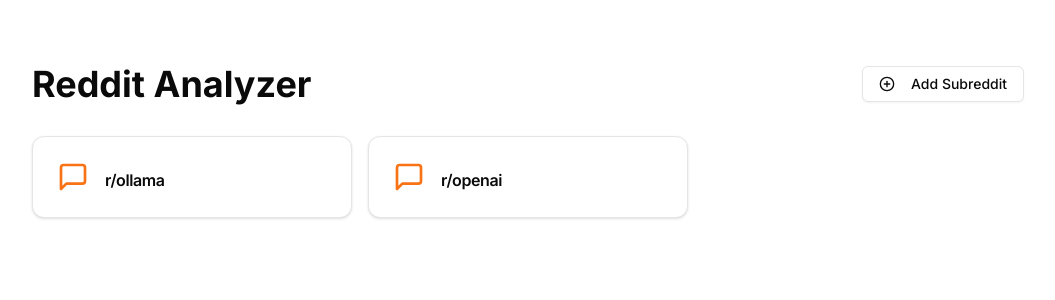
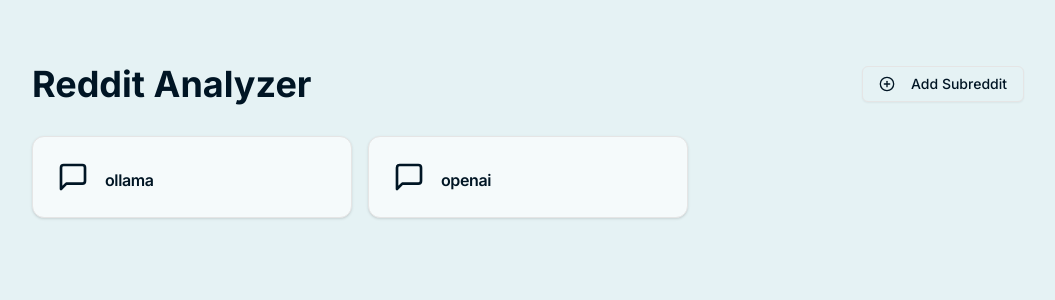
Before and after one commit to TheMaxta/RedditAnalyticsAgent, a Next.js app in the folder reddit-analyzer/: page / in a window 1280 px wide. Shown: the top 300 px of the page, without its empty margins (112-1167 px from the left). Built offline with nearby package versions, Linux system fonts and the light colour scheme.

Commit message:
changed colors

```diff
--- a/reddit-analyzer/src/app/api/subreddit/[name]/posts/route.ts
+++ b/reddit-analyzer/src/app/api/subreddit/[name]/posts/route.ts
@@ -14,10 +14,13 @@
   request: Request,
   { params }: { params: { name: string } }
 ) {
+  console.log(`[Posts API] Fetching posts for r/${params.name}`);
+  const { name } = await params;
   try {
-    const posts = await reddit.getSubreddit(params.name).getNew({
+    const posts = await reddit.getSubreddit(name).getNew({
       limit: 100
     });
+    console.log(`[Posts API] Found ${posts.length} total posts for r/${name}`);
 
     const twentyFourHoursAgo = Date.now() - (24 * 60 * 60 * 1000);
 
@@ -33,9 +36,10 @@
       }))
       .sort((a, b) => b.score - a.score);
 
+    console.log(`[Posts API] Returning ${recentPosts.length} recent posts for r/${name}`);
     return NextResponse.json(recentPosts);
   } catch (error) {
-    console.error('Error fetching Reddit posts:', error);
+    console.error(`[Posts API] Error fetching posts for r/${name}:`, error);
     return NextResponse.json({ error: 'Failed to fetch posts' }, { status: 500 });
   }
 }
--- a/reddit-analyzer/src/components/PostsTable.tsx
+++ b/reddit-analyzer/src/components/PostsTable.tsx
@@ -7,35 +7,71 @@
   TableRow,
 } from "@/components/ui/table";
 import { RedditPost } from "@/types/reddit";
+import { ThemeAnalysis } from "@/types/themes";
 import { formatDistanceToNow } from "date-fns";
+import { Loader2 } from "lucide-react";
+import { Badge } from "@/components/ui/badge";
 
 interface PostsTableProps {
   posts: RedditPost[];
+  themes?: ThemeAnalysis[];
+  isAnalyzing: boolean;
 }
 
-export function PostsTable({ posts }: PostsTableProps) {
+export function PostsTable({ posts, themes = [], isAnalyzing }: PostsTableProps) {
+  const getThemesForPost = (postUrl: string) => {
+    const analysis = themes.find(t => t.postId === postUrl);
+    if (!analysis) return [];
+
+    const activeThemes = [];
+    if (analysis.categories.isSolutionRequest) activeThemes.push("Solution");
+    if (analysis.categories.isPainOrAnger) activeThemes.push("Pain & Anger");
+    if (analysis.categories.isAdviceRequest) activeThemes.push("Advice");
+    if (analysis.categories.isMoneyTalk) activeThemes.push("Money");
+    return activeThemes;
+  };
+
   return (
     <Table>
-      <TableHeader>
+      <TableHeader className="bg-table-header text-white">
         <TableRow>
           <TableHead>Title</TableHead>
+          <TableHead className="w-[200px]">Categories</TableHead>
           <TableHead className="w-[100px] text-right">Score</TableHead>
           <TableHead className="w-[100px] text-right">Comments</TableHead>
           <TableHead className="w-[150px] text-right">Posted</TableHead>
         </TableRow>
       </TableHeader>
       <TableBody>
-        {posts.map((post) => (
-          <TableRow key={post.url}>
+        {posts.map((post, index) => (
+          <TableRow key={post.url} className={index % 2 === 0 ? "bg-table-row" : ""}>
             <TableCell>
               <a
                 href={post.url}
                 target="_blank"
                 rel="noopener noreferrer"
-                className="hover:underline"
+                className="hover:text-caribbean_current-700 text-caribbean_current transition-colors"
               >
                 {post.title}
               </a>
+            </TableCell>
+            <TableCell>
+              {isAnalyzing ? (
+                <div className="flex items-center gap-2">
+                  <Loader2 className="h-4 w-4 animate-spin" />
+                  <span className="text-sm text-muted-foreground">
+                    Analyzing...
+                  </span>
+                </div>
+              ) : (
+                <div className="flex flex-wrap gap-1">
+                  {getThemesForPost(post.url).map(theme => (
+                    <Badge variant="secondary" className="bg-papaya_whip-800 text-rich_black">
+                      {theme}
+                    </Badge>
+                  ))}
+                </div>
+              )}
             </TableCell>
             <TableCell className="text-right">{post.score}</TableCell>
             <TableCell className="text-right">{post.numComments}</TableCell>
--- a/reddit-analyzer/src/components/SubredditCard.tsx
+++ b/reddit-analyzer/src/components/SubredditCard.tsx
@@ -9,10 +9,10 @@
 export function SubredditCard({ name }: SubredditCardProps) {
   return (
     <Link href={`/subreddit/${name}`}>
-      <Card className="hover:bg-accent transition-colors cursor-pointer">
+      <Card className="hover:bg-papaya_whip-800 transition-colors cursor-pointer">
         <CardHeader className="flex flex-row items-center gap-4">
-          <MessageSquare className="w-8 h-8 text-orange-500" />
-          <CardTitle>r/{name}</CardTitle>
+          <MessageSquare className="w-8 h-8 text-caribbean_current" />
+          <CardTitle className="text-rich_black">{name}</CardTitle>
         </CardHeader>
       </Card>
     </Link>
--- /dev/null
+++ b/reddit-analyzer/src/components/ThemeCards.tsx
@@ -0,0 +1,77 @@
+import { Card, CardContent, CardHeader, CardTitle } from "@/components/ui/card";
+import { ThemeAnalysis } from "@/types/themes";
+import { Sheet, SheetContent, SheetHeader, SheetTitle, SheetTrigger } from "@/components/ui/sheet";
+import { useState } from "react";
+
+interface ThemeCardsProps {
+  analyses: ThemeAnalysis[];
+}
+
+export function ThemeCards({ analyses = [] }: ThemeCardsProps) {
+  const [selectedTheme, setSelectedTheme] = useState<string | null>(null);
+
+  const themes = {
+    solutionRequest: {
+      title: "Solution Requests",
+      posts: analyses.filter(a => a.categories.isSolutionRequest),
+      description: "Posts asking for solutions"
+    },
+    painOrAnger: {
+      title: "Pain & Anger",
+      posts: analyses.filter(a => a.categories.isPainOrAnger),
+      description: "Posts expressing frustration or anger"
+    },
+    adviceRequest: {
+      title: "Advice Requests",
+      posts: analyses.filter(a => a.categories.isAdviceRequest),
+      description: "Posts seeking advice"
+    },
+    moneyTalk: {
+      title: "Money Talk",
+      posts: analyses.filter(a => a.categories.isMoneyTalk),
+      description: "Posts discussing spending or money"
+    }
+  };
+
+  return (
+    <div className="grid grid-cols-1 md:grid-cols-2 gap-4">
+      {Object.entries(themes).map(([key, theme]) => (
+        <Sheet key={key}>
+          <SheetTrigger asChild>
+            <Card className="hover:bg-papaya_whip-800 transition-colors cursor-pointer border-caribbean_current-200">
+              <CardHeader>
+                <CardTitle className="text-rich_black">{theme.title}</CardTitle>
+              </CardHeader>
+              <CardContent>
+                <p className="text-rich_black-700 mb-2">{theme.description}</p>
+                <p className="font-bold text-caribbean_current">{theme.posts.length} posts</p>
+              </CardContent>
+            </Card>
+          </SheetTrigger>
+          <SheetContent>
+            <SheetHeader>
+              <SheetTitle>{theme.title}</SheetTitle>
+            </SheetHeader>
+            <div className="mt-4 space-y-4">
+              {theme.posts.map(post => (
+                <div key={post.postId} className="space-y-2">
+                  <a
+                    href={post.postId}
+                    target="_blank"
+                    rel="noopener noreferrer"
+                    className="font-medium hover:underline"
+                  >
+                    {post.title}
+                  </a>
+                  <p className="text-sm text-muted-foreground">
+                    {post.reasoning[key as keyof typeof post.reasoning]}
+                  </p>
+                </div>
+              ))}
+            </div>
+          </SheetContent>
+        </Sheet>
+      ))}
+    </div>
+  );
+}
--- /dev/null
+++ b/reddit-analyzer/src/types/themes.ts
@@ -0,0 +1,18 @@
+export interface PostThemes {
+  isSolutionRequest: boolean;
+  isPainOrAnger: boolean;
+  isAdviceRequest: boolean;
+  isMoneyTalk: boolean;
+}
+
+export interface ThemeAnalysis {
+  postId: string;
+  title: string;
+  categories: PostThemes;
+  reasoning: {
+    solutionRequest?: string | null;
+    painOrAnger?: string | null;
+    adviceRequest?: string | null;
+    moneyTalk?: string | null;
+  };
+}
--- a/reddit-analyzer/tailwind.config.ts
+++ b/reddit-analyzer/tailwind.config.ts
@@ -10,35 +10,31 @@
   theme: {
   	extend: {
   		colors: {
-  			background: 'hsl(var(--background))',
-  			foreground: 'hsl(var(--foreground))',
+  			background: "#E5F2F4", // Light blue background
+  			foreground: "#001524", // rich_black
+  			primary: {
+  				DEFAULT: "#15616D", // caribbean_current
+  				foreground: "#FFFFFF",
+  			},
+  			muted: {
+  				DEFAULT: "#B8DDE2", // Lighter caribbean_current
+  				foreground: "#001524",
+  			},
+  			accent: {
+  				DEFAULT: "#FF7D00", // orange_wheel
+  				foreground: "#001524",
+  			},
   			card: {
-  				DEFAULT: 'hsl(var(--card))',
-  				foreground: 'hsl(var(--card-foreground))'
+  				DEFAULT: "#F5FAFB", // Very light blue
+  				foreground: "#001524",
   			},
   			popover: {
   				DEFAULT: 'hsl(var(--popover))',
   				foreground: 'hsl(var(--popover-foreground))'
   			},
-  			primary: {
-  				DEFAULT: 'hsl(var(--primary))',
-  				foreground: 'hsl(var(--primary-foreground))'
-  			},
   			secondary: {
   				DEFAULT: 'hsl(var(--secondary))',
   				foreground: 'hsl(var(--secondary-foreground))'
-  			},
-  			muted: {
-  				DEFAULT: 'hsl(var(--muted))',
-  				foreground: 'hsl(var(--muted-foreground))'
-  			},
-  			accent: {
-  				DEFAULT: 'hsl(var(--accent))',
-  				foreground: 'hsl(var(--accent-foreground))'
-  			},
-  			destructive: {
-  				DEFAULT: 'hsl(var(--destructive))',
-  				foreground: 'hsl(var(--destructive-foreground))'
   			},
   			border: 'hsl(var(--border))',
   			input: 'hsl(var(--input))',
@@ -49,7 +45,15 @@
   				'3': 'hsl(var(--chart-3))',
   				'4': 'hsl(var(--chart-4))',
   				'5': 'hsl(var(--chart-5))'
-  			}
+  			},
+  			table: {
+  				header: "#15616D", // caribbean_current for table header
+  				row: "#D0E8EC", // Medium blue for alternating rows
+  			},
+  			tabs: {
+  				DEFAULT: "#15616D", // caribbean_current for active tab
+  				inactive: "#D0E8EC", // Medium blue for inactive tabs
+  			},
   		},
   		borderRadius: {
   			lg: 'var(--radius)',
```
Also changed, not shown: reddit-analyzer/src/app/api/subreddit/[name]/themes/route.ts (added, +100 -0 lines), reddit-analyzer/src/app/subreddit/[name]/page.tsx (+57 -12 lines).
